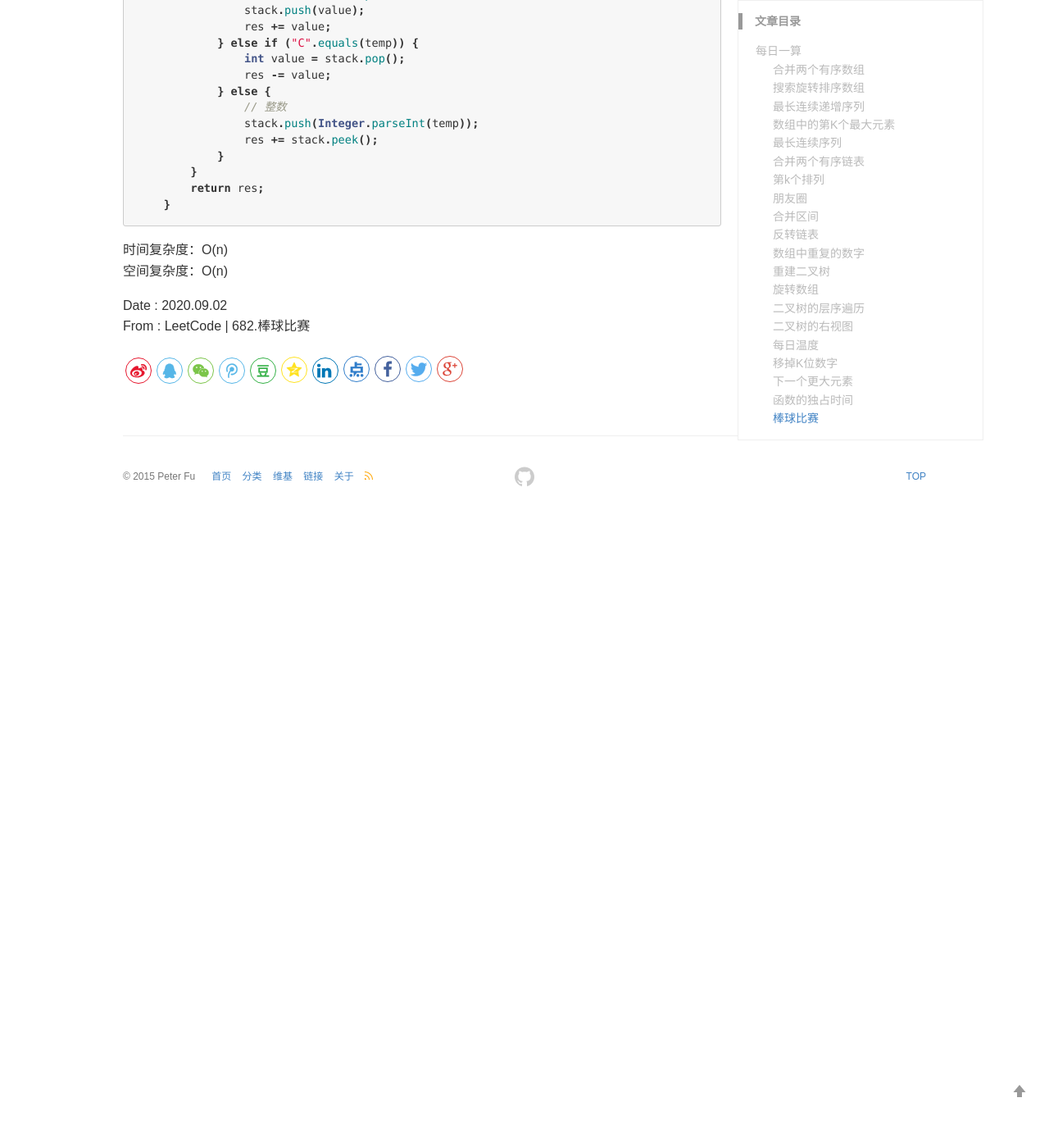
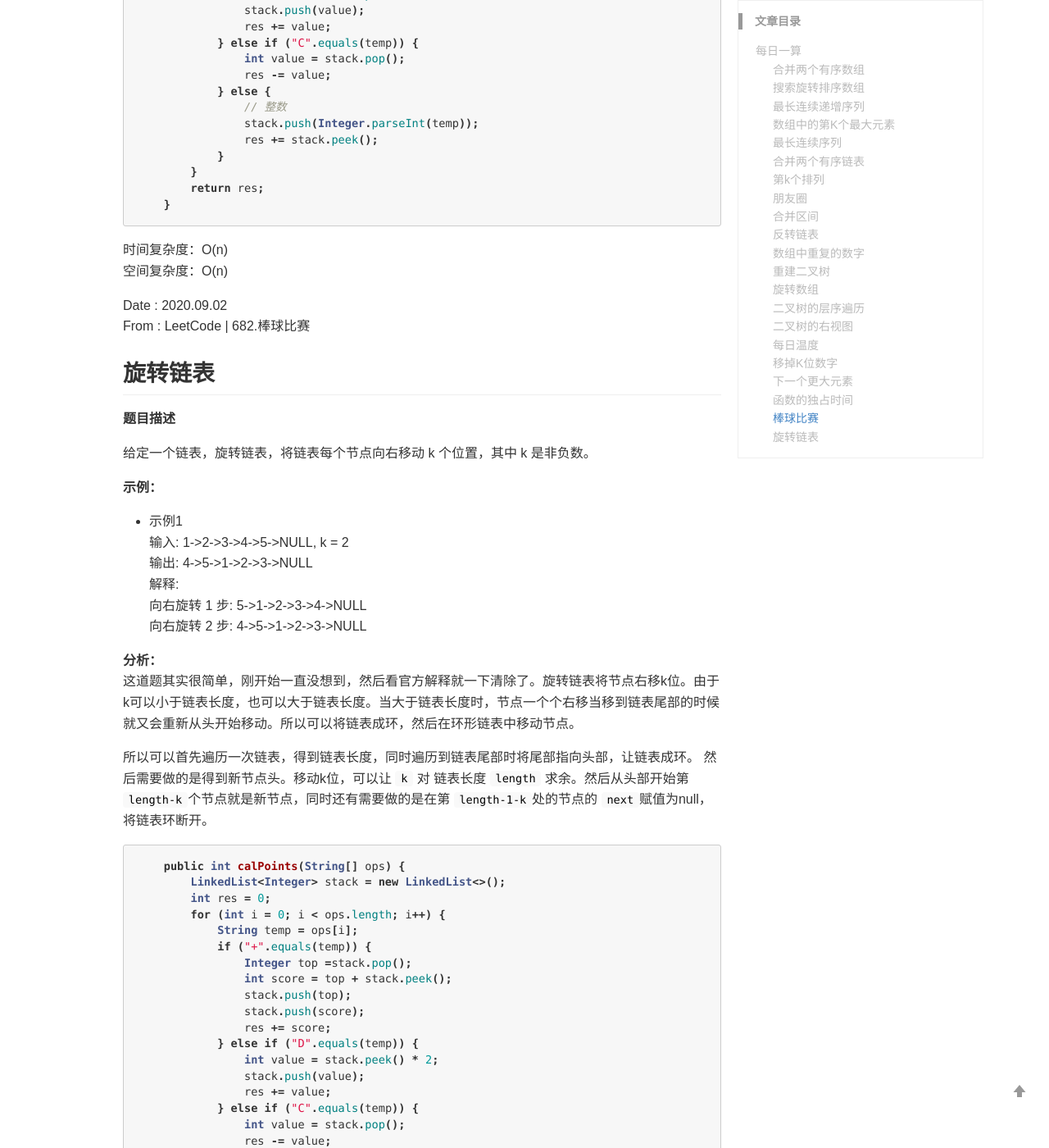
Before and after one commit to PeterXiaosa/PeterXiaosa.github.io, a Jekyll site: the page built from _wiki/Algorithm Daily.md, in a window 1280 px wide and 1400 px high, scrolled down 29009 px. Shown: the whole window at 82% size. Built offline with Jekyll 4.4.1, drawn with Linux system fonts in a browser that asks for light colours; emoji names are drawn with the system emoji font; comment, search, counter and statistics services are not loaded; before the commit the page ends 29639 px from its top, so only the background shows below that; some of the changed text lies outside the part shown.

````diff
--- a/_wiki/Algorithm Daily.md
+++ b/_wiki/Algorithm Daily.md
@@ -1353,3 +1353,59 @@
 
 Date : 2020.09.02
 From : LeetCode | 682.棒球比赛
+
+
+## 旋转链表
+
+**题目描述**
+
+给定一个链表，旋转链表，将链表每个节点向右移动 k 个位置，其中 k 是非负数。
+
+
+ **示例：**
+* 示例1
+输入: 1->2->3->4->5->NULL, k = 2
+输出: 4->5->1->2->3->NULL
+解释:
+向右旋转 1 步: 5->1->2->3->4->NULL
+向右旋转 2 步: 4->5->1->2->3->NULL
+
+**分析：**
+这道题其实很简单，刚开始一直没想到，然后看官方解释就一下清除了。旋转链表将节点右移k位。由于k可以小于链表长度，也可以大于链表长度。当大于链表长度时，节点一个个右移当移到链表尾部的时候就又会重新从头开始移动。所以可以将链表成环，然后在环形链表中移动节点。
+
+所以可以首先遍历一次链表，得到链表长度，同时遍历到链表尾部时将尾部指向头部，让链表成环。 然后需要做的是得到新节点头。移动k位，可以让 `k` 对 链表长度 `length` 求余。然后从头部开始第 `length-k`个节点就是新节点，同时还有需要做的是在第 `length-1-k`处的节点的 `next`赋值为null，将链表环断开。
+
+```java
+    public int calPoints(String[] ops) {
+        LinkedList<Integer> stack = new LinkedList<>();
+        int res = 0;
+        for (int i = 0; i < ops.length; i++) {
+            String temp = ops[i];
+            if ("+".equals(temp)) {
+                Integer top =stack.pop();
+                int score = top + stack.peek();
+                stack.push(top);
+                stack.push(score);
+                res += score;
+            } else if ("D".equals(temp)) {
+                int value = stack.peek() * 2;
+                stack.push(value);
+                res += value;
+            } else if ("C".equals(temp)) {
+                int value = stack.pop();
+                res -= value;
+            } else {
+                // 整数
+                stack.push(Integer.parseInt(temp));
+                res += stack.peek();
+            }
+        }
+        return res;
+    }
+```
+
+时间复杂度：O(n)
+空间复杂度：O(n)
+
+Date : 2020.09.02
+From : LeetCode | 61.旋转链表
````
